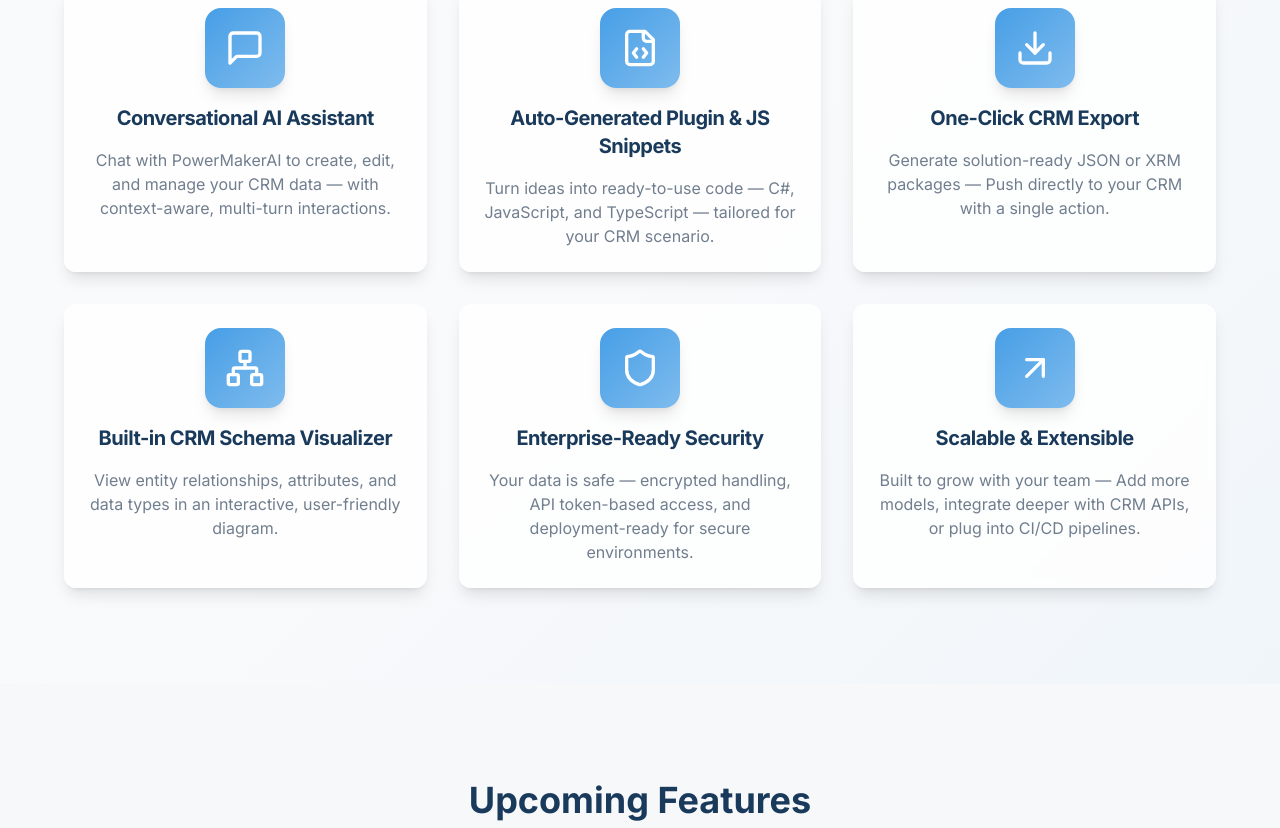
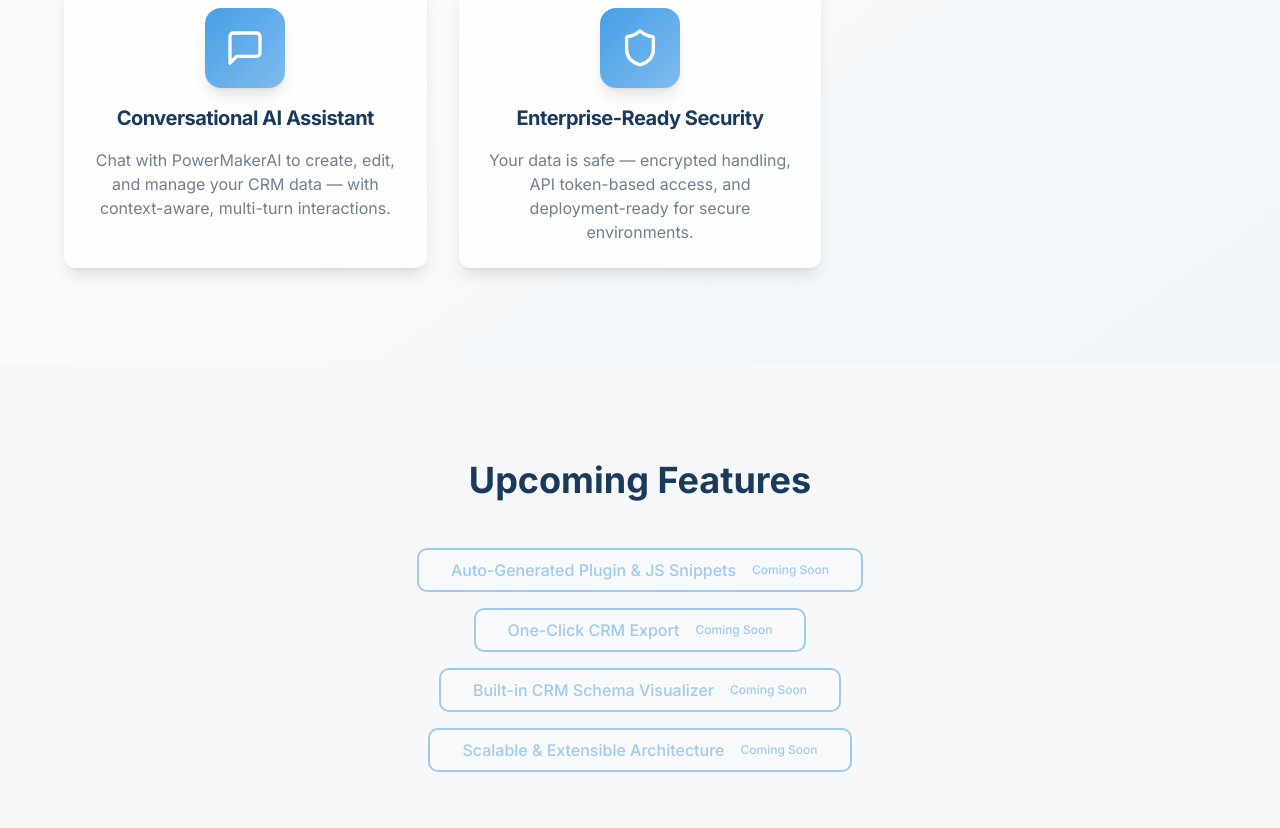
Before and after one commit to Harsh-Panghal/powermaker-ai-landing-page, a React (Vite) app: page / in a window 1280 px wide. Shown: the part 5092-5920 px from the top of the page. Built offline with nearby package versions, Linux system fonts and the light colour scheme; the HTML template or start-up script is replaced by a standard one.

Commit message:
Update feature availability

```diff
--- a/src/components/FeaturesSection.tsx
+++ b/src/components/FeaturesSection.tsx
@@ -65,29 +65,9 @@ const keyFeatures = [
     icon: MessageSquare,
   },
   {
-    title: "Auto-Generated Plugin & JS Snippets",
-    description: "Turn ideas into ready-to-use code — C#, JavaScript, and TypeScript — tailored for your CRM scenario.",
-    icon: FileCode,
-  },
-  {
-    title: "One-Click CRM Export",
-    description: "Generate solution-ready JSON or XRM packages — Push directly to your CRM with a single action.",
-    icon: Download,
-  },
-  {
-    title: "Built-in CRM Schema Visualizer",
-    description: "View entity relationships, attributes, and data types in an interactive, user-friendly diagram.",
-    icon: Network,
-  },
-  {
     title: "Enterprise-Ready Security",
     description: "Your data is safe — encrypted handling, API token-based access, and deployment-ready for secure environments.",
     icon: Shield,
-  },
-  {
-    title: "Scalable & Extensible",
-    description: "Built to grow with your team — Add more models, integrate deeper with CRM APIs, or plug into CI/CD pipelines.",
-    icon: ArrowUpRight,
   },
 ];
 
--- a/src/components/UpcomingSection.tsx
+++ b/src/components/UpcomingSection.tsx
@@ -1,9 +1,10 @@
 import { Button } from "@/components/ui/button";
 
 const upcomingFeatures = [
-  "Advanced Analytics Dashboard",
-  "Multi-Language Support",
-  "Team Collaboration Tools",
+  "Auto-Generated Plugin & JS Snippets",
+  "One-Click CRM Export",
+  "Built-in CRM Schema Visualizer",
+  "Scalable & Extensible Architecture",
 ];
 
 const UpcomingSection = () => {
```
